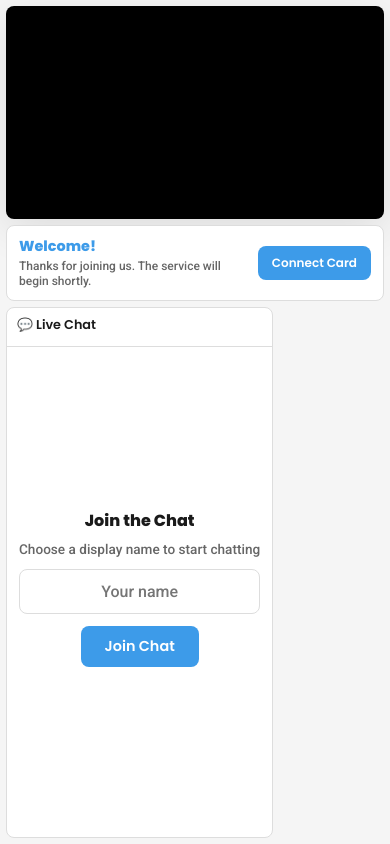
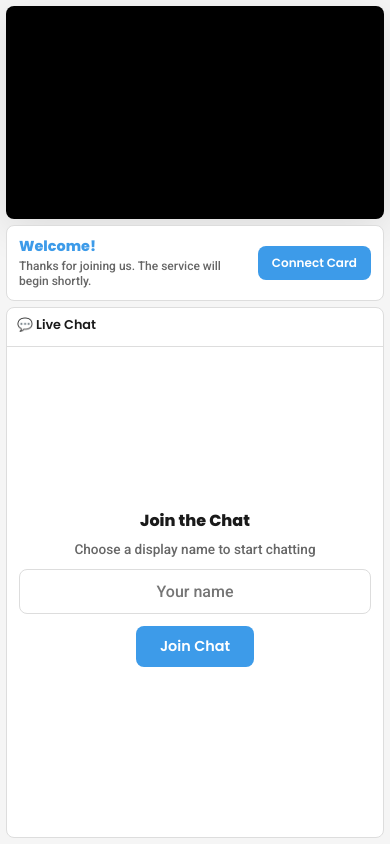
Before and after one commit to notandrewjones/Clawson-tv, a website: page src/index.html in a window 390 px wide. Drawn offline with nearby package versions, Linux system fonts and the light colour scheme; a script that the page names is missing.

Commit message:
chat scalign mobile

```diff
--- a/src/index.html
+++ b/src/index.html
@@ -892,11 +892,13 @@
                 flex: 1;
                 min-height: 180px;
                 border-radius: 8px;
-                position: relative;
-                right: auto;
-                width: auto;
+                position: relative !important;
+                right: auto !important;
+                width: 100% !important;
                 height: auto !important;
                 max-height: none !important;
+                border: 1px solid var(--border-color);
+                border-left: 1px solid var(--border-color);
             }
 
             .chat-header {
```
